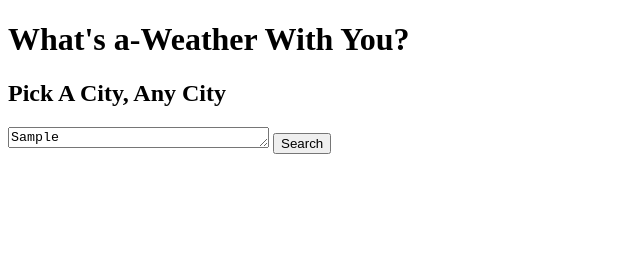
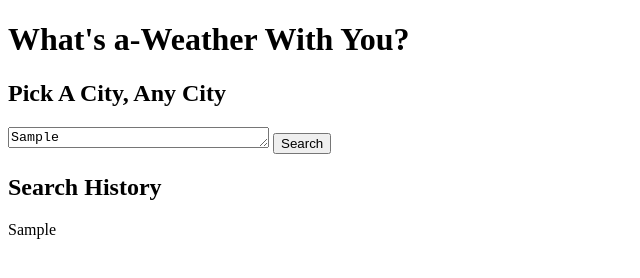
Before and after one commit to kleylakb89/06-weather-dashboard, a plain HTML site: page index.html in a window 1280 px wide. Both pictures are taken after typing "Sample" into the empty fields and a click on the button "Search". Shown: the whole page, without its empty margins (0-640 px from the left). Drawn offline with nearby package versions, Linux system fonts and the light colour scheme; no server answers.

Commit message:
figured out appending past searches to search history

```diff
--- a/assets/js/script.js
+++ b/assets/js/script.js
@@ -20,6 +20,7 @@
 var searchEl = document.querySelector('#city-search');
 var submitEl = document.querySelector('.submit');
 var cityEl = document.querySelector('.current-city');
+var historyEl = document.querySelector('.history');
 
 var lat;
 var lon;
@@ -31,6 +32,8 @@ function init() {
 function citySearch() {
     var currentCity = searchEl.value;
     var geoUrl = `http://api.openweathermap.org/geo/1.0/direct?q=${currentCity}&limit=1&appid=43ba4285918e75abf5e651327d673253`;
+
+    searchHistory(currentCity);
 
     fetch(geoUrl)
     .then(function (response) {
@@ -48,6 +51,7 @@ function citySearch() {
 
 function weatherSearch(city, lat, lon) {
     var weatherUrl = `https://api.openweathermap.org/data/2.5/onecall?lat=${lat}&lon=${lon}&appid=43ba4285918e75abf5e651327d673253&units=imperial`;
+
 
     cityEl.innerHTML = null;
 
@@ -98,7 +102,6 @@ function weatherSearch(city, lat, lon) {
                 displayFuture(futureBlock);
             };
 
-            console.log(futureBlock);
         })
 }
 
@@ -120,6 +123,14 @@ function displayFuture(arr) {
     cityEl.appendChild(forecastEl);
 }
 
+function searchHistory(city) {
+    var pCityEl = document.createElement('p');
+
+    pCityEl.textContent = city;
+
+    historyEl.appendChild(pCityEl);
+}
+
 submitEl.addEventListener('click', citySearch);
 
 init();
--- a/index.html
+++ b/index.html
@@ -16,6 +16,9 @@
         <h2>Pick A City, Any City</h2>
         <textarea name="city-search" id="city-search" cols="30" rows="1" placeholder="Asheville"></textarea>
         <button class="submit">Search</button>
+        <section class="history">
+            <h2>Search History</h2>
+        </section>
     </aside>
     <main class="current-city">
 
```
Lines whose indentation alone changed are shown as unchanged.
